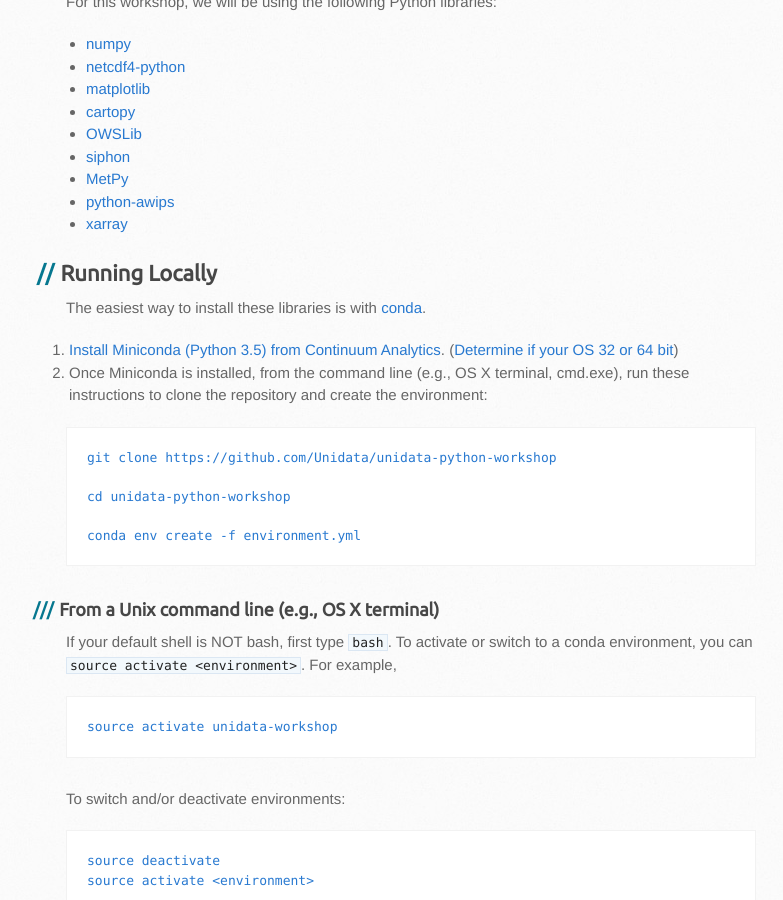
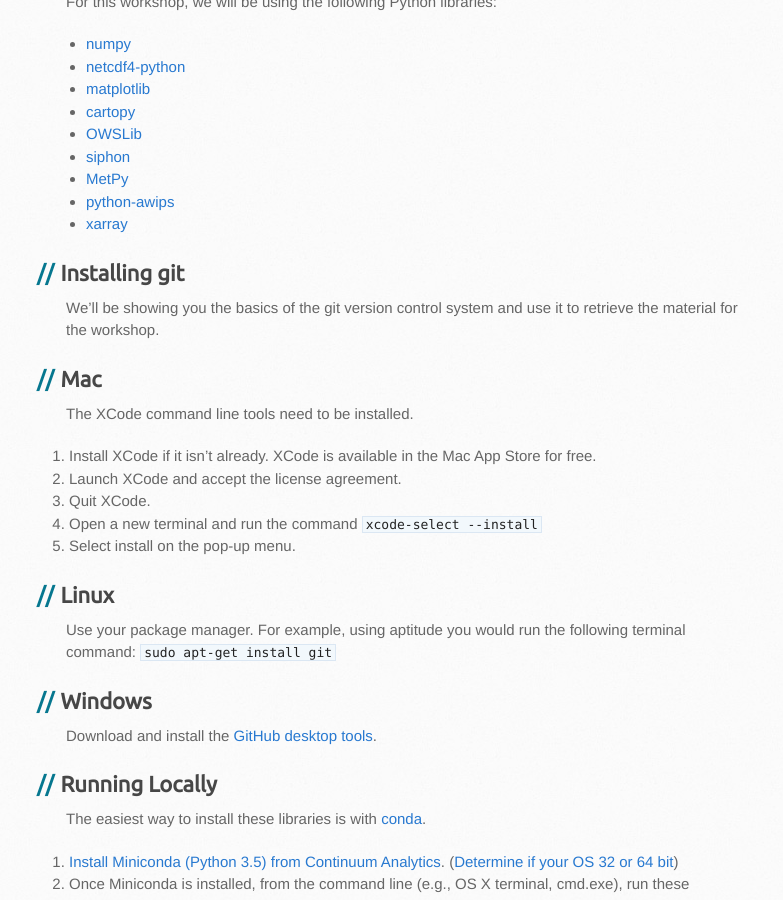
Before and after one commit to Unidata/python-workshop, a Jekyll site: the page built from installation.md, in a window 1280 px wide and 900 px high, scrolled down 419 px. Shown: the whole window, without its empty margins (104-887 px from the left). Built offline with Jekyll 4.4.1, drawn with Linux system fonts in a browser that asks for light colours; some web fonts are replaced.

Commit message:
Add git installation instructions

```diff
--- a/installation.md
+++ b/installation.md
@@ -13,6 +13,27 @@ For this workshop, we will be using the following Python libraries:
 -   [MetPy](http://github.com/metpy/MetPy)
 -   [python-awips](http://github.com/Unidata/python-awips)
 -   [xarray](http://xarray.pydata.org)
+
+Installing git
+--------------
+We'll be showing you the basics of the git version control system and use it
+to retrieve the material for the workshop.
+
+## Mac
+The XCode command line tools need to be installed.
+1. Install XCode if it isn't already. XCode is  available in the Mac App Store
+for free.
+2. Launch XCode and accept the license agreement.
+3. Quit XCode.
+4. Open a new terminal and run the command `xcode-select --install`
+5. Select install on the pop-up menu.
+
+## Linux
+Use your package manager. For example, using aptitude you would run the
+following terminal command: `sudo apt-get install git`
+
+## Windows
+Download and install the [GitHub desktop tools](https://desktop.github.com).
 
 Running Locally
 ---------------
```
